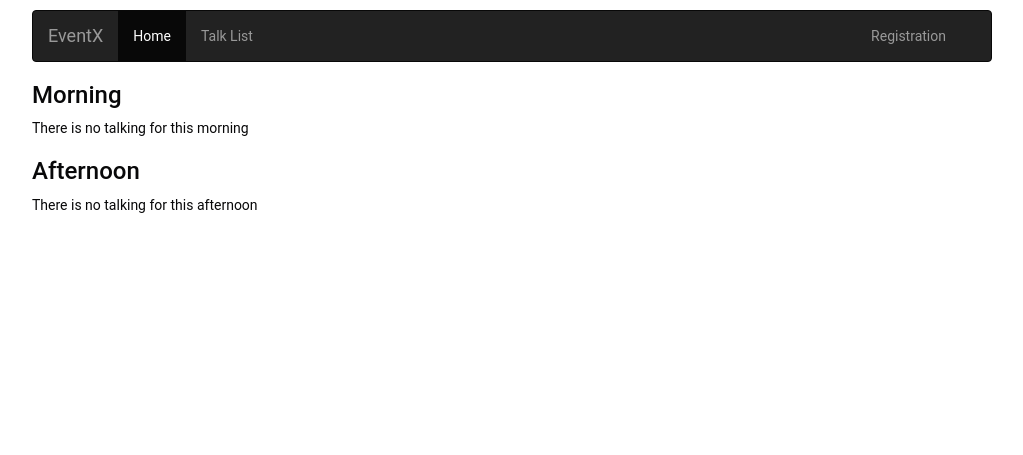
After one commit to adroaldof/eventx, a Django app: a page that uses core/templates/base.html in a window 1280 px wide. The commit adds this page. Shown: the top 455 px of the page, without its empty margins (128-1151 px from the left). Run offline with Django 3.2, Linux system fonts and the light colour scheme; data that the repository does not hold is empty; some libraries are stand-ins or nearby versions.

Commit message:
Add talk list use case on core app

```diff
--- a/core/templates/base.html
+++ b/core/templates/base.html
@@ -26,6 +26,7 @@
 
               <ul class="nav navbar-nav">
                 <li class="active"><a href="{% url 'core:home' %}">{% trans "Home" %}</a></li>
+                <li><a href="{% url 'core:talk_list' %}">{% trans "Talk List" %}</a></li>
               </ul>
 
               <ul class="nav navbar-nav pull-right">
--- /dev/null
+++ b/core/templates/core/talk_list.html
@@ -0,0 +1,18 @@
+{% extends 'base.html' %}
+{% load i18n %}
+
+{% block content %}
+  <h3>{% trans "Morning" %}</h3>
+  {% for talk in morning_talks %}
+    {% include "core/talk_list_snippet.html" %}
+  {% empty %}
+    <p>{% trans "There is no talking for this morning" %}
+  {% endfor %}
+
+  <h3>{% trans "Afternoon" %}</h3>
+  {% for talk in afternoon_talks %}
+    {% include "core/talk_list_snippet.html" %}
+  {% empty %}
+    <p>{% trans "There is no talking for this afternoon" %}
+  {% endfor %}
+{% endblock content %}
--- a/core/urls.py
+++ b/core/urls.py
@@ -10,4 +10,5 @@ urlpatterns = patterns(
         'speaker_detail',
         name='speaker_detail'
     ),
+    url(r'^palestras/$', 'talk_list', name='talk_list'),
 )
--- a/core/views.py
+++ b/core/views.py
@@ -2,7 +2,7 @@
 from django.shortcuts import get_object_or_404
 from django.template.response import TemplateResponse
 
-from core.models import Speaker
+from core.models import Speaker, Talk
 
 
 def home(request):
@@ -14,3 +14,11 @@ def speaker_detail(request, slug):
     return TemplateResponse(request, 'core/speaker_detail.html', {
         'speaker': speaker
     })
+
+
+def talk_list(request):
+    args = {
+        'morning_talks': Talk.objects.at_morning(),
+        'afternoon_talks': Talk.objects.at_afternoon(),
+    }
+    return TemplateResponse(request, 'core/talk_list.html', args)
```
Also changed, not shown: core/templates/core/talk_list_snippet.html (added, +15 -0 lines), core/tests/test_views_talk_list.py (added, +56 -0 lines).
